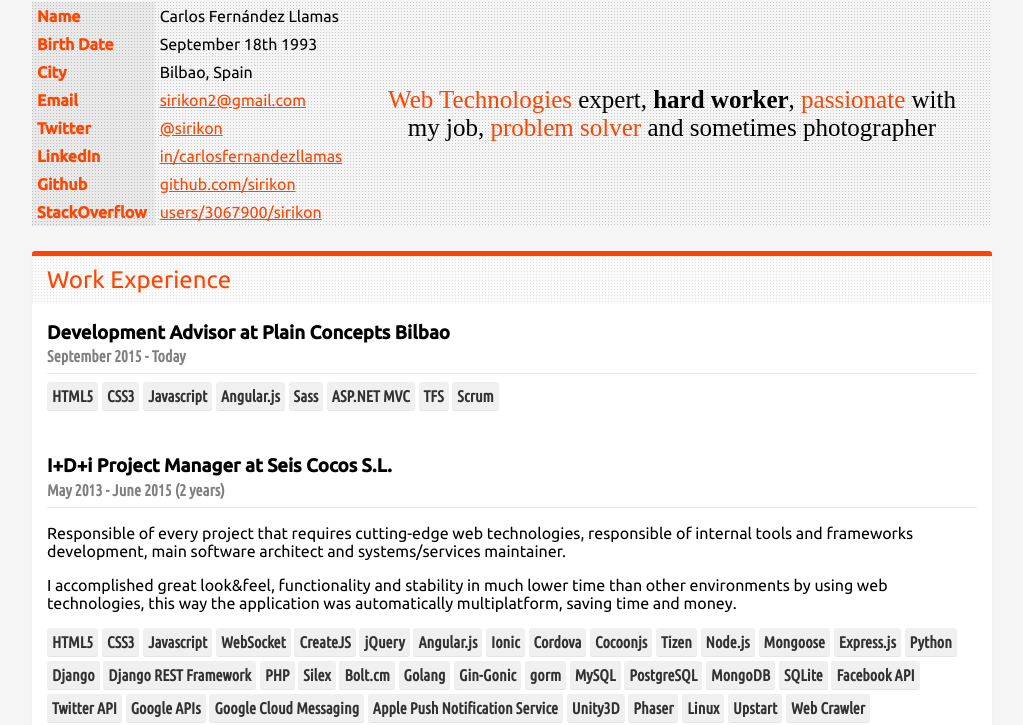
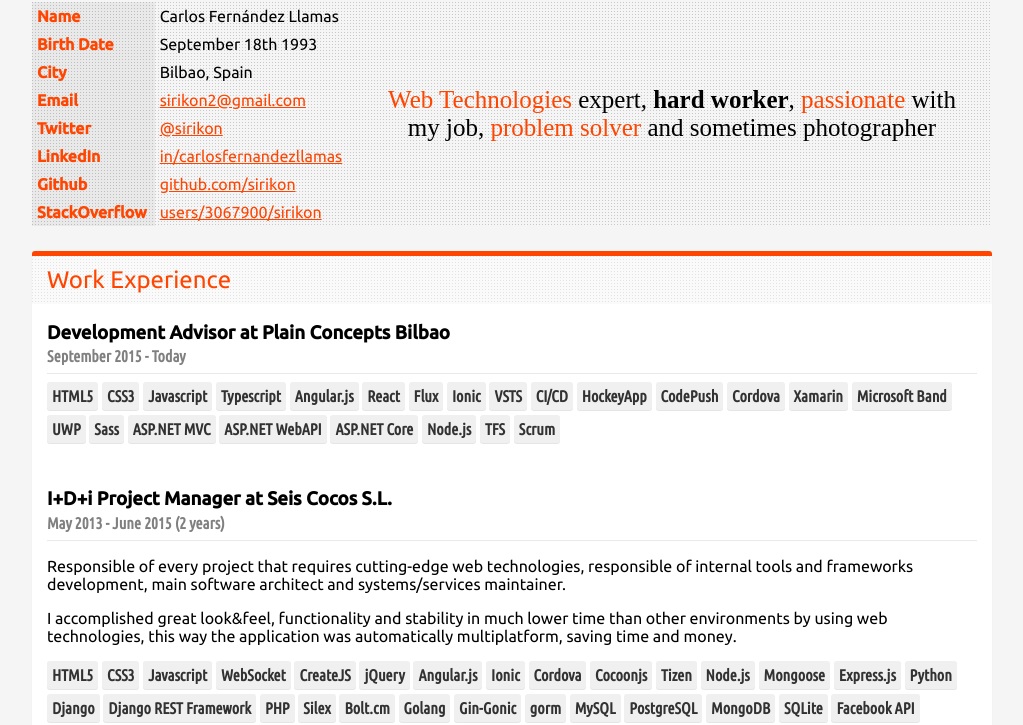
Before and after one commit to Sirikon/cv, a website: page index.html in a window 1280 px wide. Shown: the part 86-811 px from the top of the page, without its empty margins (128-1151 px from the left). Drawn offline with nearby package versions, Linux system fonts and the light colour scheme; a web font is replaced by a local one.

Commit message:
Added more skills

```diff
--- a/index.html
+++ b/index.html
@@ -67,16 +67,28 @@
 				<h3>Development Advisor at Plain Concepts Bilbao</h3>
 				<h4>September 2015 - Today</h4>
 				<hr>
-				<!--<p>
-					Made some web pages for clients and helped in other areas
-				</p>-->
 				<div am-Skills>
 					<span>HTML5</span>
 					<span>CSS3</span>
 					<span>Javascript</span>
+					<span>Typescript</span>
 					<span>Angular.js</span>
+					<span>React</span>
+					<span>Flux</span>
+					<span>Ionic</span>
+					<span>VSTS</span>
+					<span>CI/CD</span>
+					<span>HockeyApp</span>
+					<span>CodePush</span>
+					<span>Cordova</span>
+					<span>Xamarin</span>
+					<span>Microsoft Band</span>
+					<span>UWP</span>
 					<span>Sass</span>
 					<span>ASP.NET MVC</span>
+					<span>ASP.NET WebAPI</span>
+					<span>ASP.NET Core</span>
+					<span>Node.js</span>
 					<span>TFS</span>
 					<span>Scrum</span>
 				</div>
```
